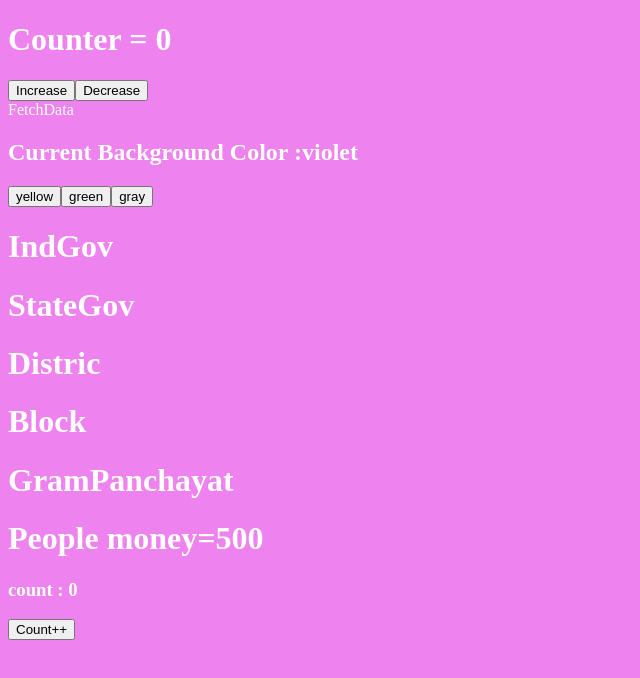
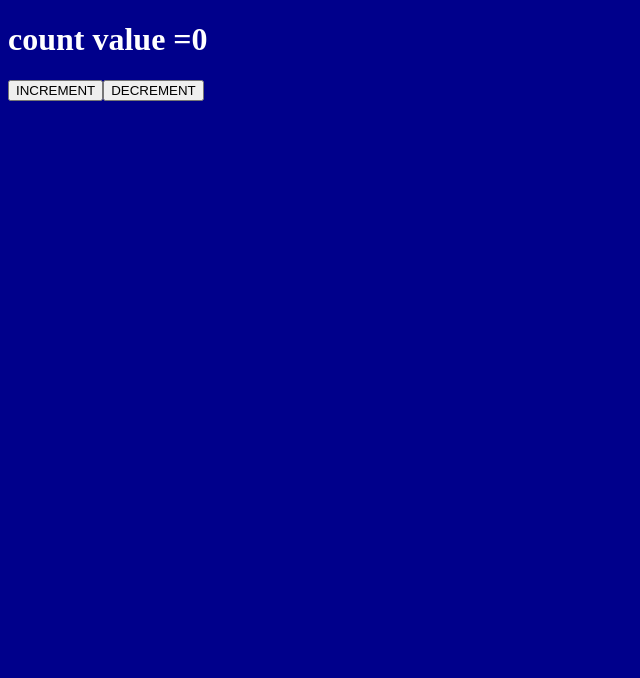
Before and after one commit to sikkki23/react-hooks, a React (Vite) app: page / in a window 1280 px wide. Shown: the top 678 px of the page, without its empty margins (0-640 px from the left). Built offline with nearby package versions, Linux system fonts and the light colour scheme; no server answers.

Commit message:
useReducer example added

```diff
--- a/src/App.jsx
+++ b/src/App.jsx
@@ -4,14 +4,16 @@ import FetchData from '../useEffect/FetchData'
 import Counter from '../useEffect/Counter'
 import ChangeBg from '../useLayOutEffect/ChangeBg'
 import IndGov from '../PropsDrillDown/IndGov'
+import Reducer from '../useReducer/Reducer'
 
 const App = () => {
   return (
     <div>
-       <Counter/>
+       {/* <Counter/>
       <FetchData/>
       <ChangeBg/>
-      <IndGov />
+      <IndGov /> */}
+      <Reducer />
       </div>
 
   )
--- /dev/null
+++ b/useReducer/Reducer.jsx
@@ -0,0 +1,26 @@
+import React, { useReducer } from 'react'
+
+    const counter = (state, action) => {
+        switch(action.type){
+            case 'INCREMENT' :
+                return { count : state.count + 1 }
+            case 'DECREMENT' :
+                return { count : state.count -1 }
+            default : return state;
+            }
+
+    }
+
+const Reducer = () => {
+
+    const [state, dispatch]= useReducer(counter,{count : 0 });
+  return (
+    <div>
+        <h1>count value ={state.count}</h1>
+        <button onClick ={() => dispatch({type : 'INCREMENT'})}>INCREMENT</button>
+        <button onClick ={() => dispatch({type : 'DECREMENT'})}>DECREMENT</button>
+    </div>
+  )
+}
+
+export default Reducer
```
